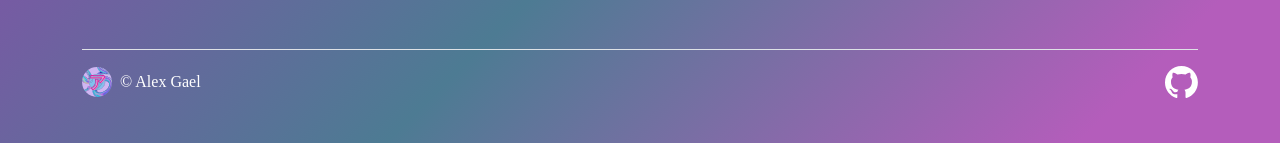
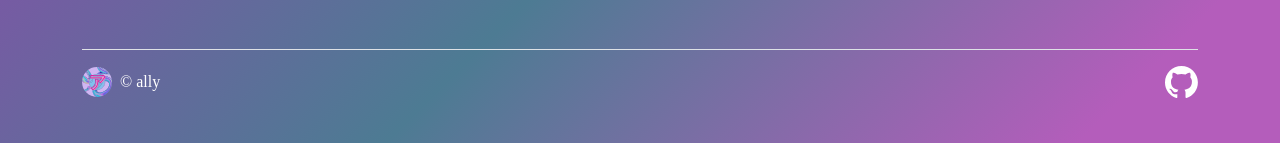
Before and after one commit to AlexanderJGael/react-developer-webpage, a React (Vite) app: page / in a window 1280 px wide. Shown: the part 965-1108 px from the top of the page. Built offline with nearby package versions, Linux system fonts and the light colour scheme; a web font is replaced by a local one.

Commit message:
edit to footer

```diff
--- a/src/components/Footer.jsx
+++ b/src/components/Footer.jsx
@@ -12,7 +12,7 @@
                 <a href="/" className="mb-3 me-2 mb-md-0 text-body-secondary text-decoration-none lh-1">
                     <img src={allyLogo} className="bi img-fluid  rounded-circle" width="30" height="24" />
                 </a>
-                <span className="mb-3 mb-md-0 text-body-light">© Alex Gael</span>
+                <span className="mb-3 mb-md-0 text-body-light">© ally</span>
                 </div>
 
                 <ul className="nav col-md-4 align-items-center justify-content-end list-unstyled d-flex">
```
